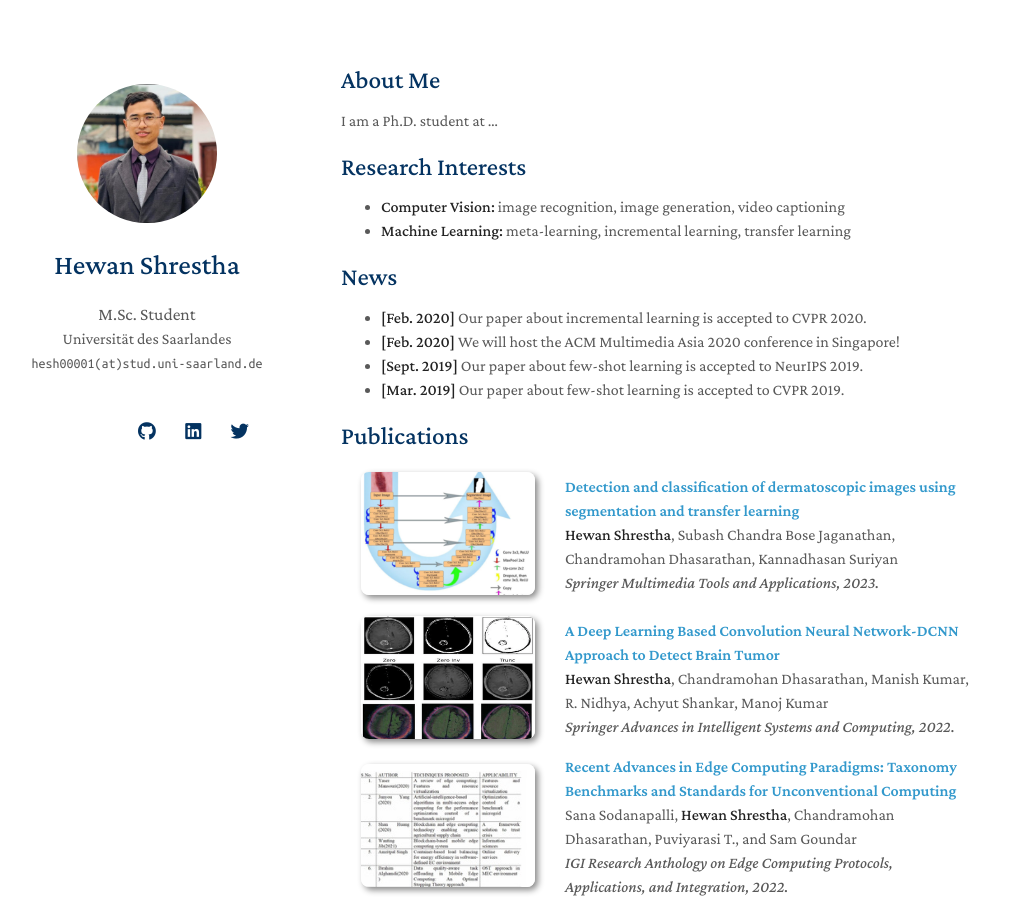
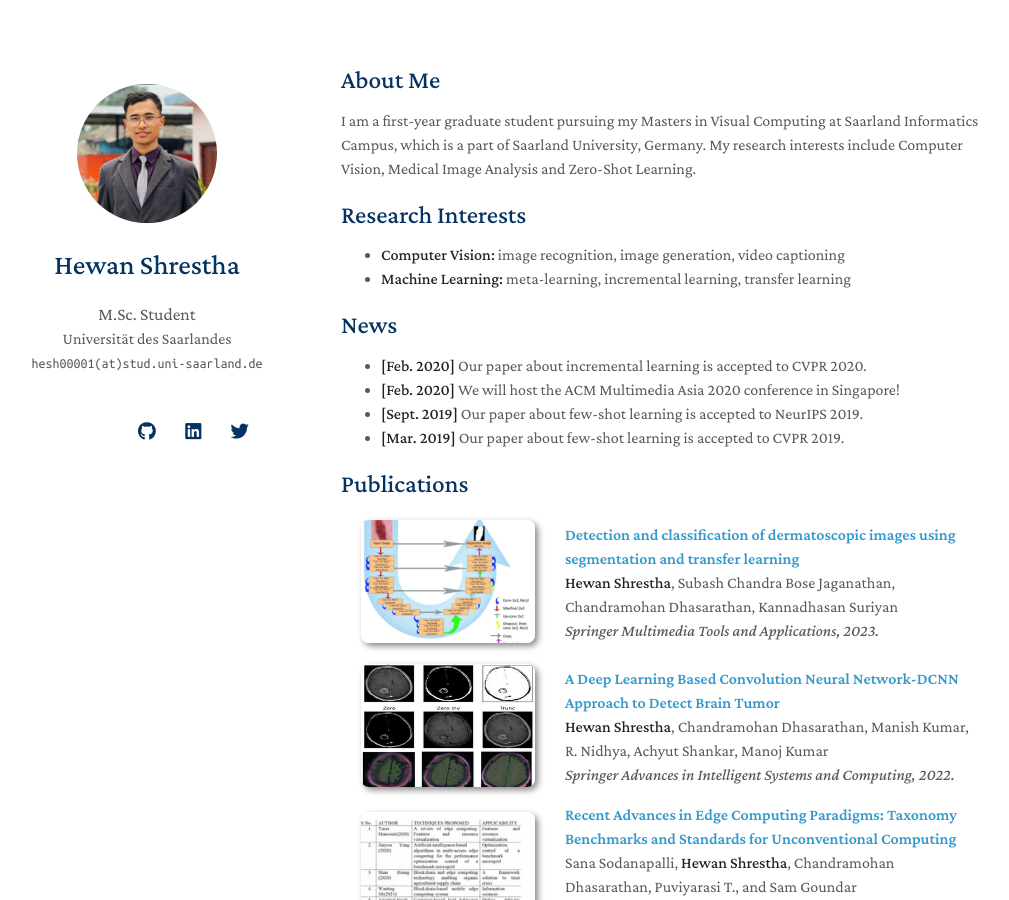
Before and after one commit to hewanshrestha/hewanshrestha.github.io, a Jekyll site: the page built from index.md, in a window 1280 px wide and 900 px high. Shown: the whole window, without its empty margins (129-1138 px from the left). Built offline with Jekyll 4.4.1, drawn with Linux system fonts in a browser that asks for light colours; nearby versions of some CDN libraries; a style sheet for code colours, icons or effects is not loaded; our own code applies the rules of GitHub Pages for plain Markdown files.

Commit message:
Update index.md

```diff
--- a/index.md
+++ b/index.md
@@ -4,7 +4,7 @@ layout: homepage
 
 ## About Me
 
-I am a Ph.D. student at ...
+I am a first-year graduate student pursuing my Masters in Visual Computing at Saarland Informatics Campus, which is a part of Saarland University, Germany. My research interests include Computer Vision, Medical Image Analysis and Zero-Shot Learning.
 
 ## Research Interests
 
```
